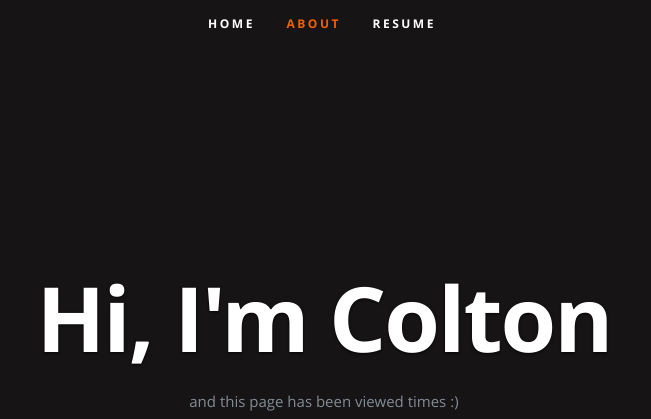
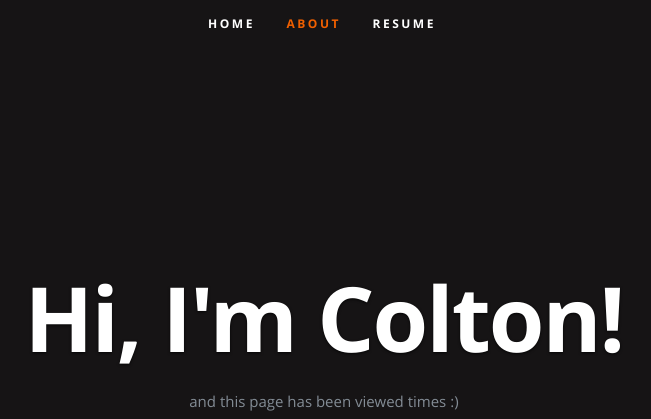
Before and after one commit to shatterboxbox/azure-resume, a plain HTML site: page frontend/index.html in a window 1280 px wide. Shown: the top 419 px of the page, without its empty margins (318-969 px from the left). Drawn offline with nearby package versions, Linux system fonts and the light colour scheme; no server answers.

Commit message:
testing update to html to trigger front end workflow

```diff
--- a/frontend/index.html
+++ b/frontend/index.html
@@ -54,7 +54,7 @@
 
       <div class="row banner">
          <div class="banner-text">
-            <h1 class="responsive-headline">Hi, I'm Colton</h1>
+            <h1 class="responsive-headline">Hi, I'm Colton!</h1>
 
             <p>and this page has been viewed <a id="counter"></a> times :) </p>
             <ul class="social">
```
